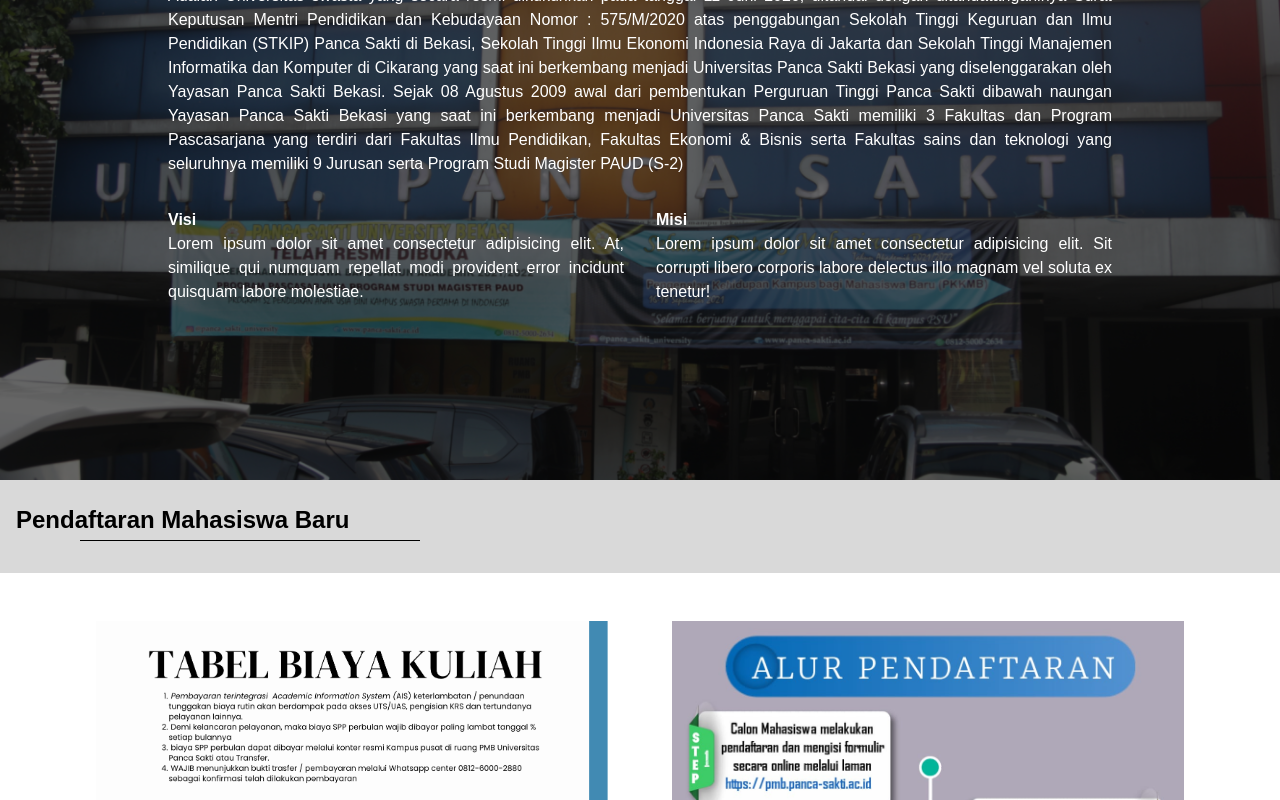
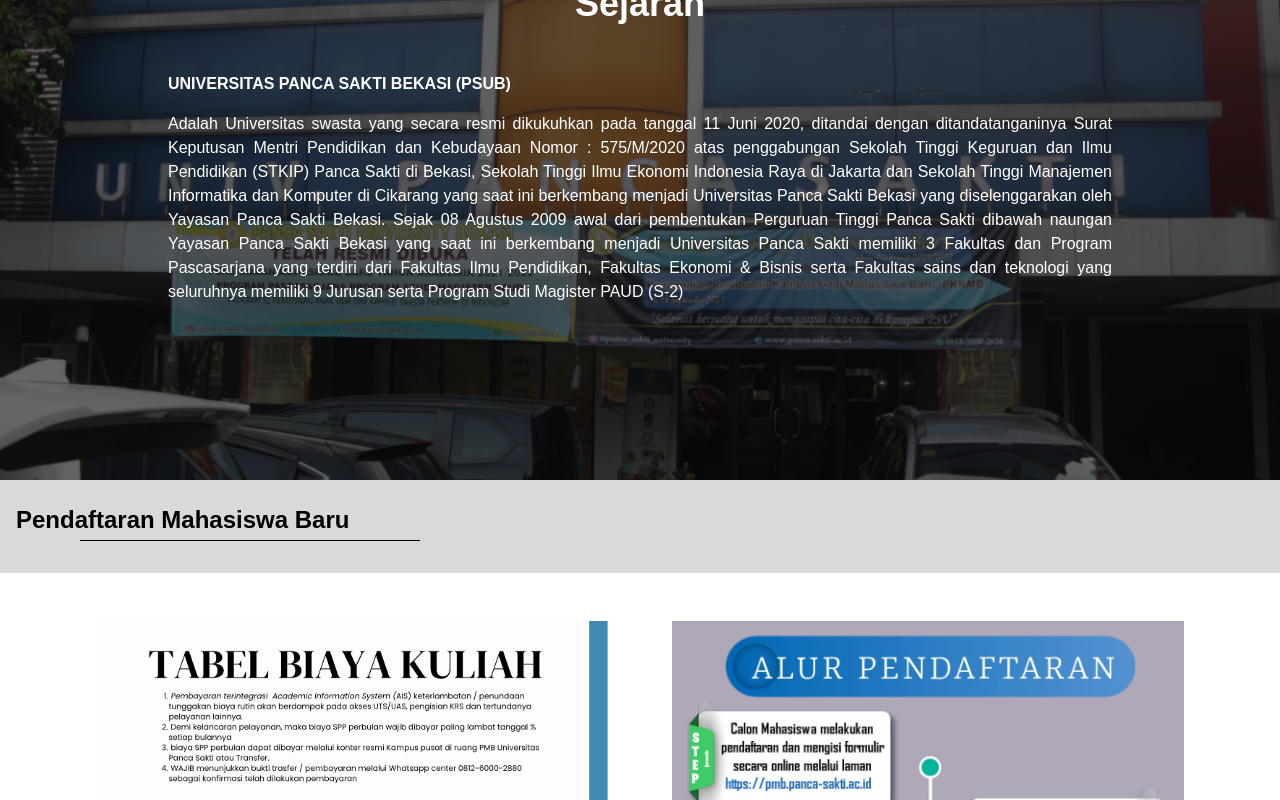
Before and after one commit to fxrnands/pancasakti-nextJs, a Next.js app: page / in a window 1280 px wide. Shown: the part 937-1737 px from the top of the page. Built offline with nearby package versions, Linux system fonts and the light colour scheme.

Commit message:
update latest dev/zakiardi

```diff
--- a/src/pages/components/base/Navbar.tsx
+++ b/src/pages/components/base/Navbar.tsx
@@ -52,7 +52,7 @@
                 </Disclosure.Button>
               </div>
               {/* div logo */}
-              <div className="flex justify-center items-center sm:items-stretch lg:justify-between">
+              <div className="flex justify-center -ml-4 items-center lg:justify-between">
                 <div className="items-center h-10 lg:h-10 lg:mt-2">
                   <Image
                     width={45}
--- a/src/pages/index.tsx
+++ b/src/pages/index.tsx
@@ -81,24 +81,6 @@
                 Fakultas sains dan teknologi yang seluruhnya memiliki 9 Jurusan
                 serta Program Studi Magister PAUD (S-2)`}
               </p>
-              <div className="flex mt-4 lg:mt-8 justify-between lg:text-base text-[8px]">
-                <div className="w-[50%] mr-4 lg:mr-8">
-                  <p className="text-xs lg:text-base font-bold">{`Visi`}</p>
-                  <p>
-                    {`Lorem ipsum dolor sit amet consectetur adipisicing elit. At,
-                    similique qui numquam repellat modi provident error incidunt
-                    quisquam labore molestiae.`}
-                  </p>
-                </div>
-                <div className="w-[50%] ">
-                  <p className="text-xs lg:text-base font-bold">Misi</p>
-                  <p className="text-justify">
-                    Lorem ipsum dolor sit amet consectetur adipisicing elit. Sit
-                    corrupti libero corporis labore delectus illo magnam vel
-                    soluta ex tenetur!
-                  </p>
-                </div>
-              </div>
             </div>
           </div>
         </div>
```
